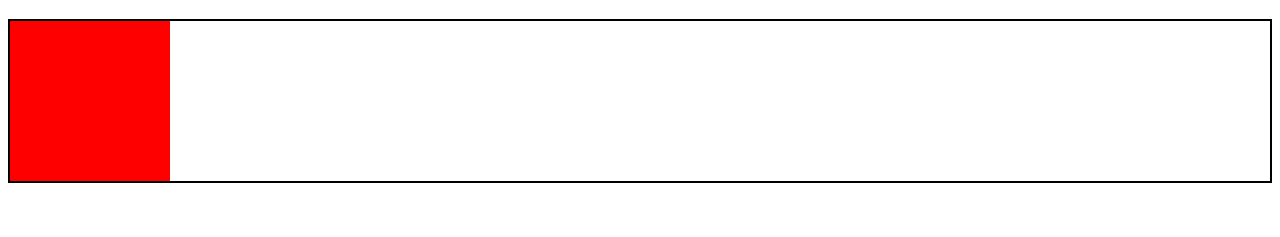
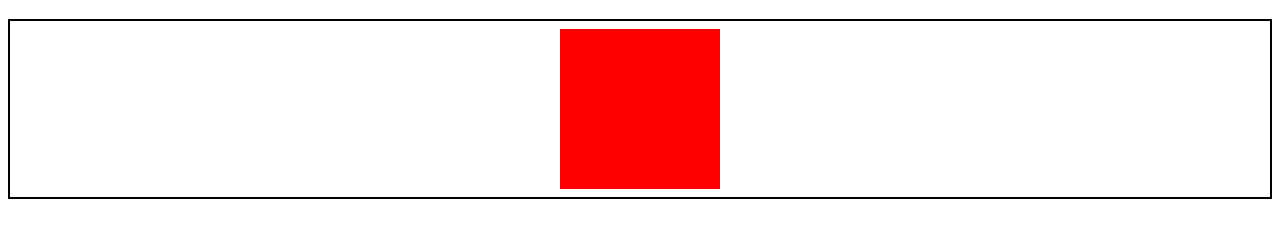
Before and after one commit to edwardomalta/top-etch-sketch, a plain HTML site: page index.html in a window 1280 px wide. Shown: the part 61-298 px from the top of the page. Drawn offline with Linux system fonts and the light colour scheme.

Commit message:
Some tunings before hover effect

```diff
--- a/style.css
+++ b/style.css
@@ -1,5 +1,6 @@
 .container {
     border: black solid 2px;
+    padding: 8px;
 }
 
 .square {
@@ -10,4 +11,5 @@
 
 .line {
     display: flex;
+    justify-content: center;
 }
```
